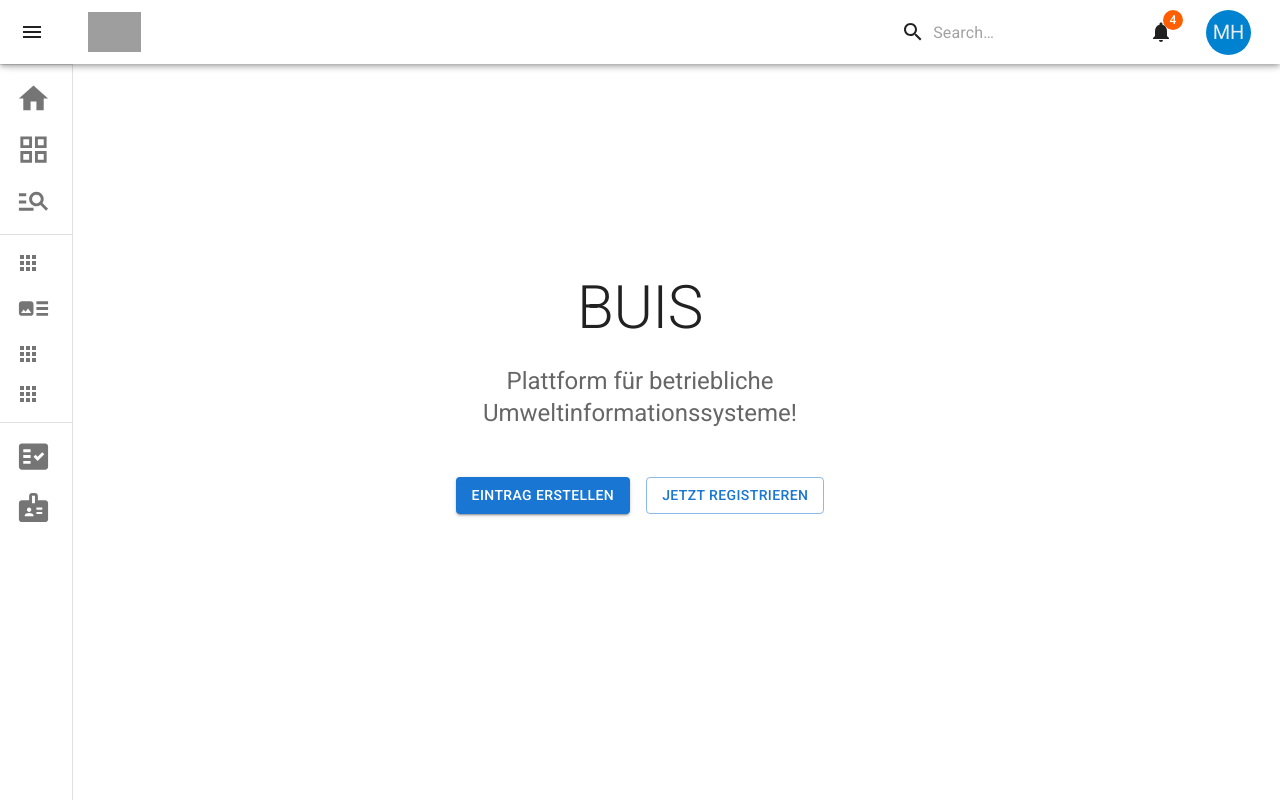
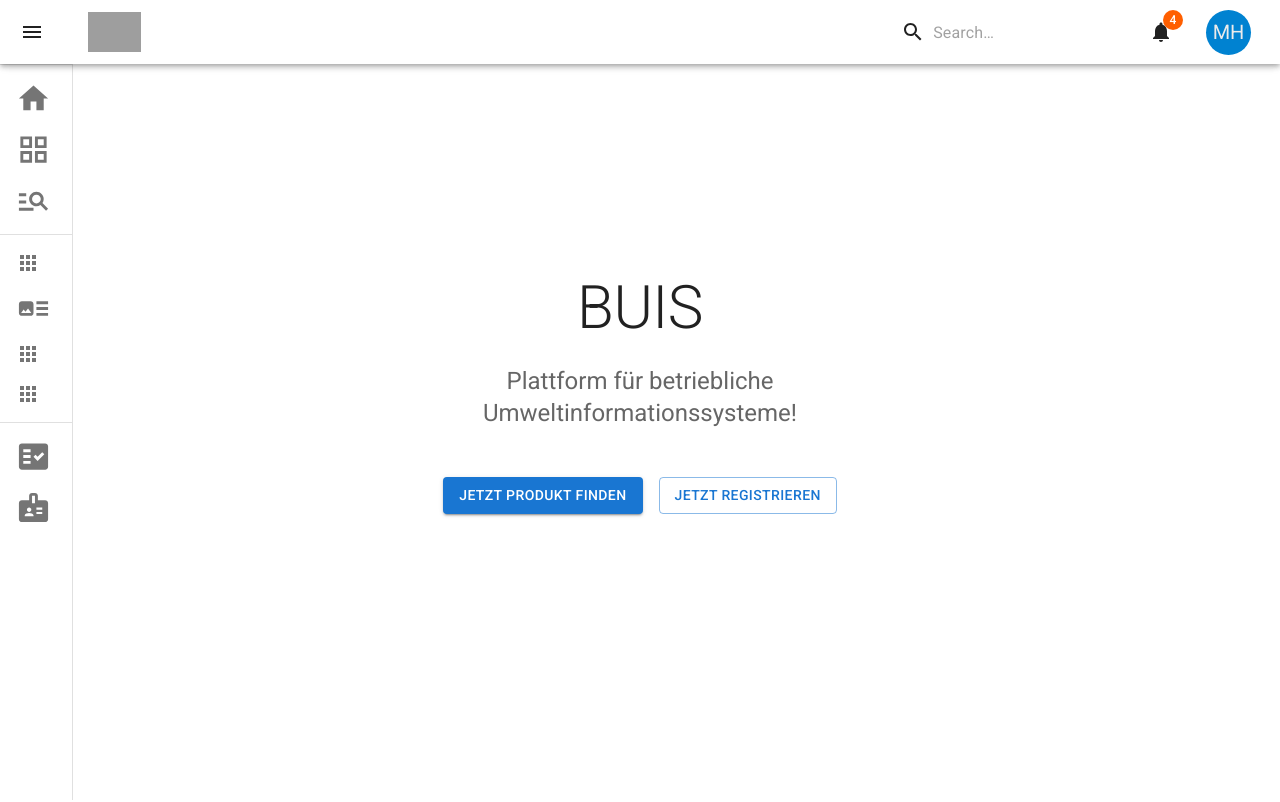
Before and after one commit to mhoehne/ecozer.io, a React (Create React App) app: page / in a window 1280 px wide. Shown: the top 802 px of the page. Built offline with nearby package versions, Linux system fonts and the light colour scheme; grey boxes are pictures that could not be loaded.

Commit message:
small HeroBanner adjustments

```diff
--- a/src/Components/HeroBanner.tsx
+++ b/src/Components/HeroBanner.tsx
@@ -48,8 +48,8 @@ export default function Album() {
               spacing={2}
               justifyContent="center"
             >
-              <Button variant="contained">Eintrag erstellen</Button>
-              <Button variant="outlined">Jetzt registrieren</Button>
+              <Button variant="contained" href="/search">Jetzt Produkt finden</Button>
+              <Button variant="outlined" href="/signup">Jetzt registrieren</Button>
             </Stack>
           </Container>
         </Box>
```
